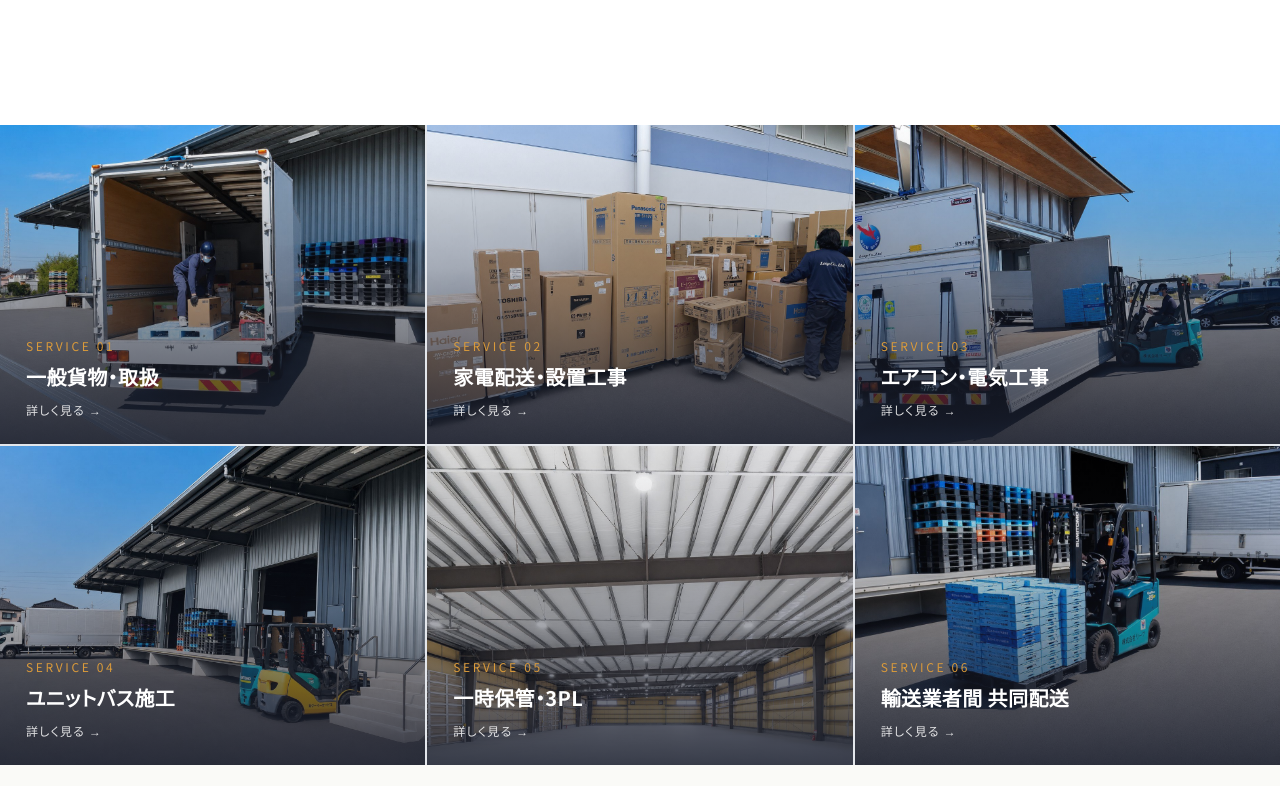
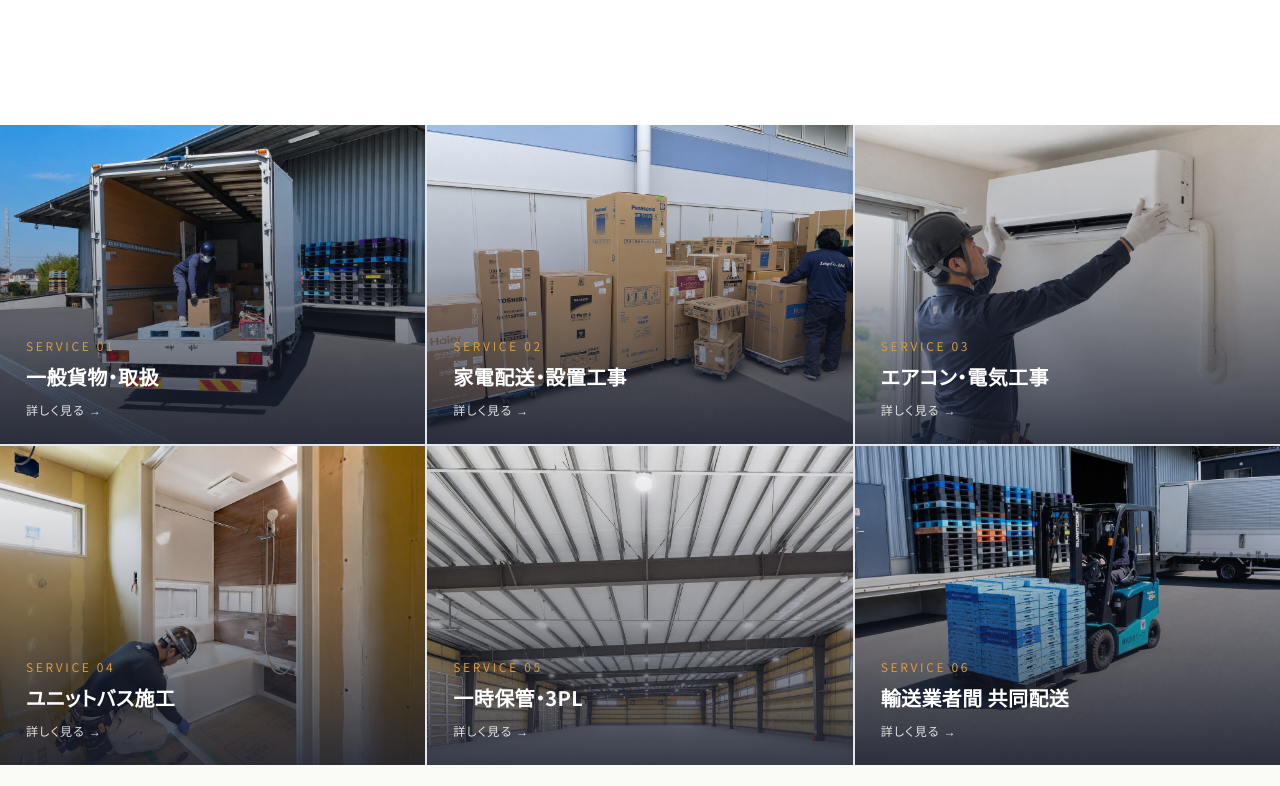
Before and after one commit to getegeteakete/leap, a plain HTML site: page index.html in a window 1280 px wide. Shown: the part 1314-2100 px from the top of the page. Drawn offline with Linux system fonts and the light colour scheme.

Commit message:
feat: TOPサービスのエアコン・ユニットバス画像を実際の施工写真に差し替え
- SERVICE 03 エアコン・電気工事: 壁掛けエアコン設置中の実写に
- SERVICE 04 ユニットバス施工: ユニットバス組立・施工中の実写に

```diff
--- a/index.html
+++ b/index.html
@@ -155,8 +155,8 @@
     <div class="svc-grid">
       <a href="/transport.html#general" class="svc-grid-item"><img src="/assets/photo-cargo.jpg" alt="SERVICE 01 一般貨物・取扱"><span class="svc-cap"><span class="svc-no">SERVICE 01</span><span class="svc-name">一般貨物・取扱</span><span class="svc-arrow">詳しく見る →</span></span></a>
       <a href="/transport.html#appliance" class="svc-grid-item"><img src="/assets/photo-appliance.jpg" alt="SERVICE 02 家電配送・設置工事"><span class="svc-cap"><span class="svc-no">SERVICE 02</span><span class="svc-name">家電配送・設置工事</span><span class="svc-arrow">詳しく見る →</span></span></a>
-      <a href="/business.html#aircon" class="svc-grid-item"><img src="/assets/photo-wing.jpg" alt="SERVICE 03 エアコン・電気工事"><span class="svc-cap"><span class="svc-no">SERVICE 03</span><span class="svc-name">エアコン・電気工事</span><span class="svc-arrow">詳しく見る →</span></span></a>
-      <a href="/transport.html#bath" class="svc-grid-item"><img src="/assets/photo-dock.jpg" alt="SERVICE 04 ユニットバス施工"><span class="svc-cap"><span class="svc-no">SERVICE 04</span><span class="svc-name">ユニットバス施工</span><span class="svc-arrow">詳しく見る →</span></span></a>
+      <a href="/business.html#aircon" class="svc-grid-item"><img src="/assets/svc-aircon.jpg" alt="SERVICE 03 エアコン・電気工事（エアコン設置）"><span class="svc-cap"><span class="svc-no">SERVICE 03</span><span class="svc-name">エアコン・電気工事</span><span class="svc-arrow">詳しく見る →</span></span></a>
+      <a href="/transport.html#bath" class="svc-grid-item"><img src="/assets/svc-unitbath.jpg" alt="SERVICE 04 ユニットバス施工"><span class="svc-cap"><span class="svc-no">SERVICE 04</span><span class="svc-name">ユニットバス施工</span><span class="svc-arrow">詳しく見る →</span></span></a>
       <a href="/transport.html#logistics" class="svc-grid-item"><img src="/assets/photo-warehouse.jpg" alt="SERVICE 05 一時保管・3PL"><span class="svc-cap"><span class="svc-no">SERVICE 05</span><span class="svc-name">一時保管・3PL</span><span class="svc-arrow">詳しく見る →</span></span></a>
       <a href="/delivery.html" class="svc-grid-item"><img src="/assets/photo-pallet.jpg" alt="SERVICE 06 輸送業者間 共同配送"><span class="svc-cap"><span class="svc-no">SERVICE 06</span><span class="svc-name">輸送業者間 共同配送</span><span class="svc-arrow">詳しく見る →</span></span></a>
     </div>
```
Also changed, not shown: assets/svc-aircon.jpg (added), assets/svc-unitbath.jpg (added).
